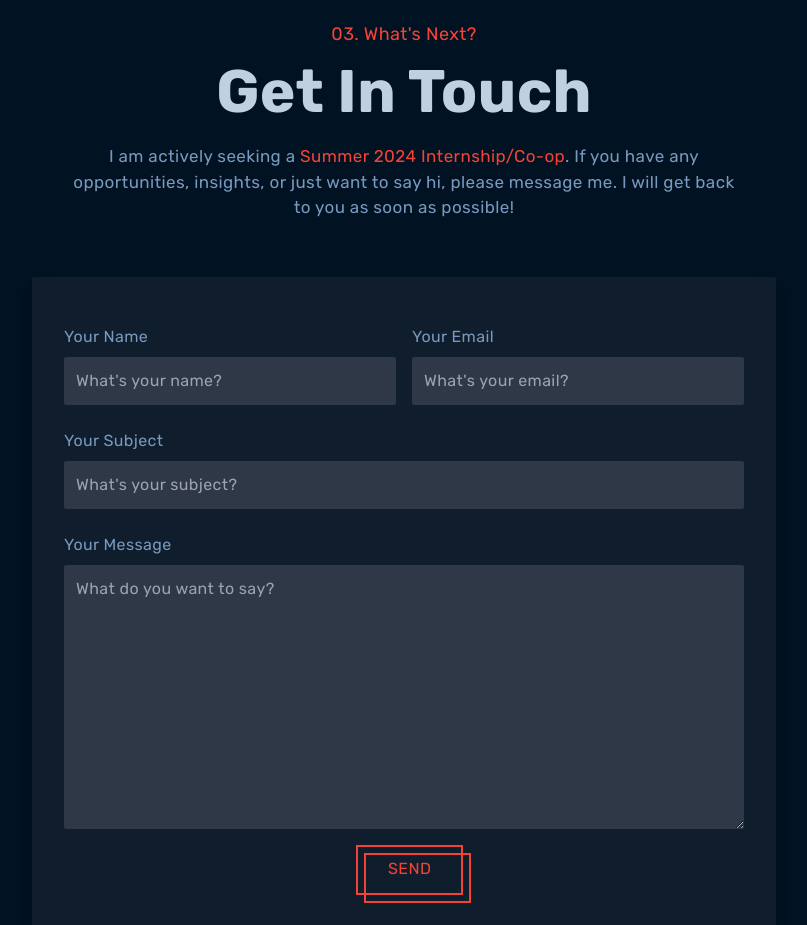
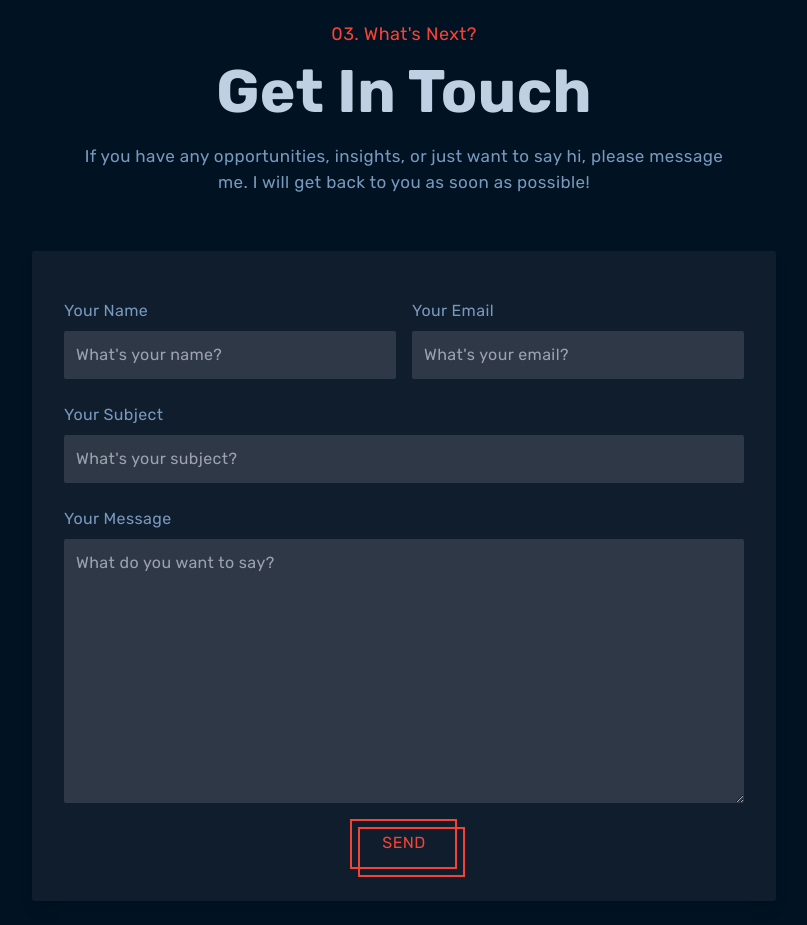
Before and after one commit to NekruzAsh/MyPortfolio, a Next.js app: page / in a window 1280 px wide. Shown: the part 3960-4885 px from the top of the page, without its empty margins (236-1043 px from the left). Built offline with nearby package versions, Linux system fonts and the light colour scheme.

Commit message:
updated send button padding in contact form.

```diff
--- a/app/components/Contact.jsx
+++ b/app/components/Contact.jsx
@@ -17,8 +17,6 @@ const Contact = () => {
           Get In Touch
         </h2>
         <p className="text-[#7899BD] text-[17px] py-4 text-center mx-10 mb-10">
-          I am actively seeking a{" "}
-          <span className="text-[#f44336]"> Summer 2024 Internship/Co-op</span>.
           If you have any opportunities, insights, or just want to say hi,
           please message me. I will get back to you as soon as possible!
         </p>
@@ -77,7 +75,7 @@ const Contact = () => {
                 </div>
                 <div className="flex justify-center">
                   <button>
-                    <a className="relative flex w-[6rem] h-[50px] text-md mt-2 uppercase px-8 py-3 cursor-pointer text-[#f44336] hover:text-[#011222] group">
+                    <a className="relative flex w-full h-[50px] text-md mt-2 uppercase px-8 py-3 cursor-pointer text-[#f44336] hover:text-[#011222] group">
                       <span className="absolute inset-0 w-[107px] h-full transition duration-300 ease-out transform translate-x-2 translate-y-2 border-2 border-[#f44336] group-hover:bg-[#BFD0E3] group-hover:translate-x-0 group-hover:translate-y-0" />
                       <span className="absolute inset-0 w-[107px] h-full border-2 border-[#f44336]" />
                       <span className="relative">send</span>
```
